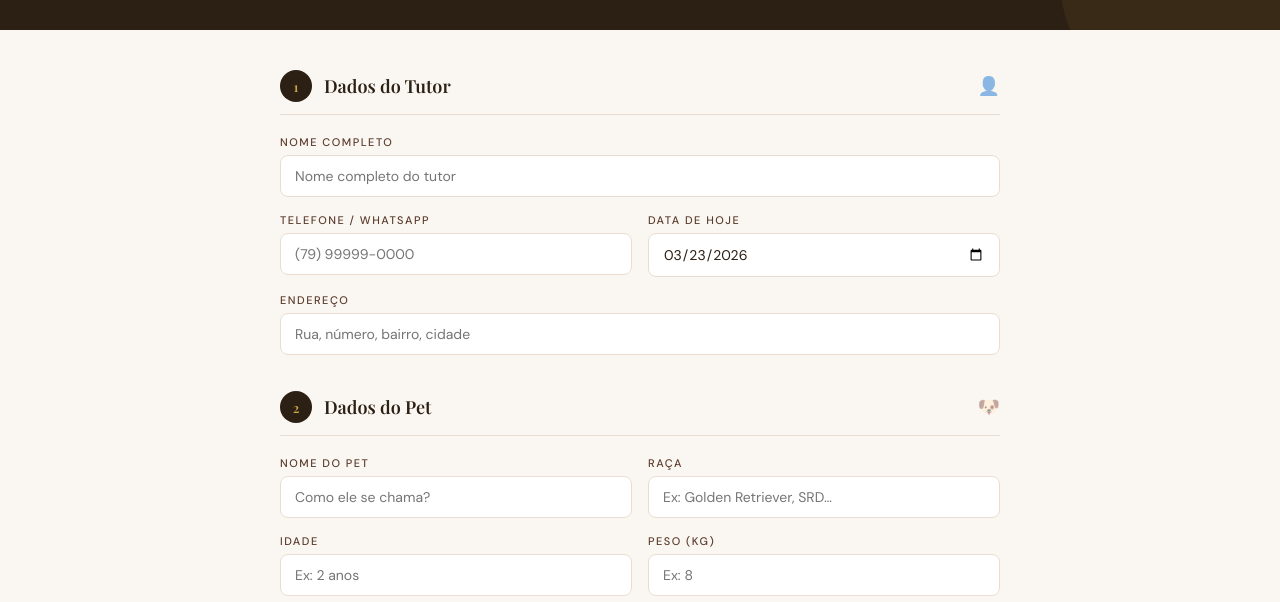
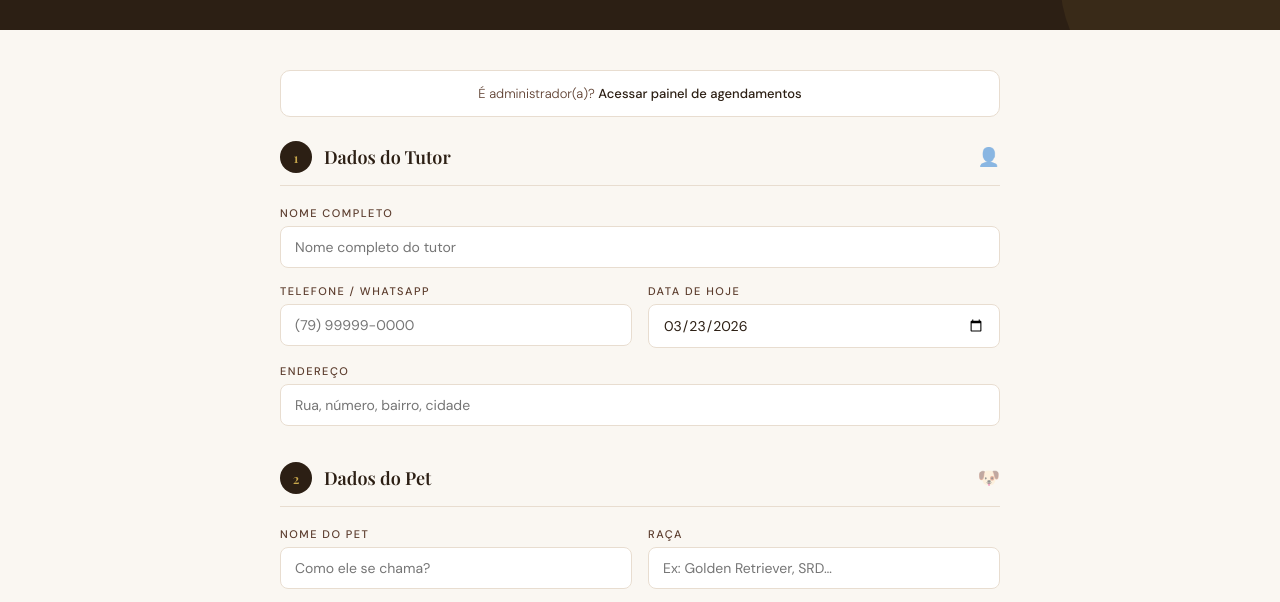
Before and after one commit to fernando-msa/prime-pet, a plain HTML site: page index.html in a window 1280 px wide. Shown: the part 185-787 px from the top of the page. Drawn offline with nearby package versions, Linux system fonts and the light colour scheme; no server answers.

Commit message:
Add admin access link on booking form

```diff
--- a/index.html
+++ b/index.html
@@ -86,6 +86,27 @@ body {
   max-width: 760px;
   margin: 0 auto;
   padding: 40px 20px 60px;
+}
+
+.admin-access {
+  margin-bottom: 24px;
+  padding: 14px 16px;
+  border: 1.5px solid var(--sand);
+  border-radius: 10px;
+  background: #fff;
+  text-align: center;
+  font-size: 13px;
+  color: var(--mocha);
+}
+.admin-access a {
+  color: var(--espresso);
+  font-weight: 500;
+  text-decoration: none;
+  border-bottom: 1px solid transparent;
+  transition: border-color 0.2s;
+}
+.admin-access a:hover {
+  border-color: var(--espresso);
 }
 
 .section {
@@ -521,6 +542,9 @@ body {
 </div>
 
 <div class="form-wrap">
+  <div class="admin-access">
+    É administrador(a)? <a href="./admin.html">Acessar painel de agendamentos</a>
+  </div>
 
   <!-- 1. TUTOR -->
   <div class="section">
```
